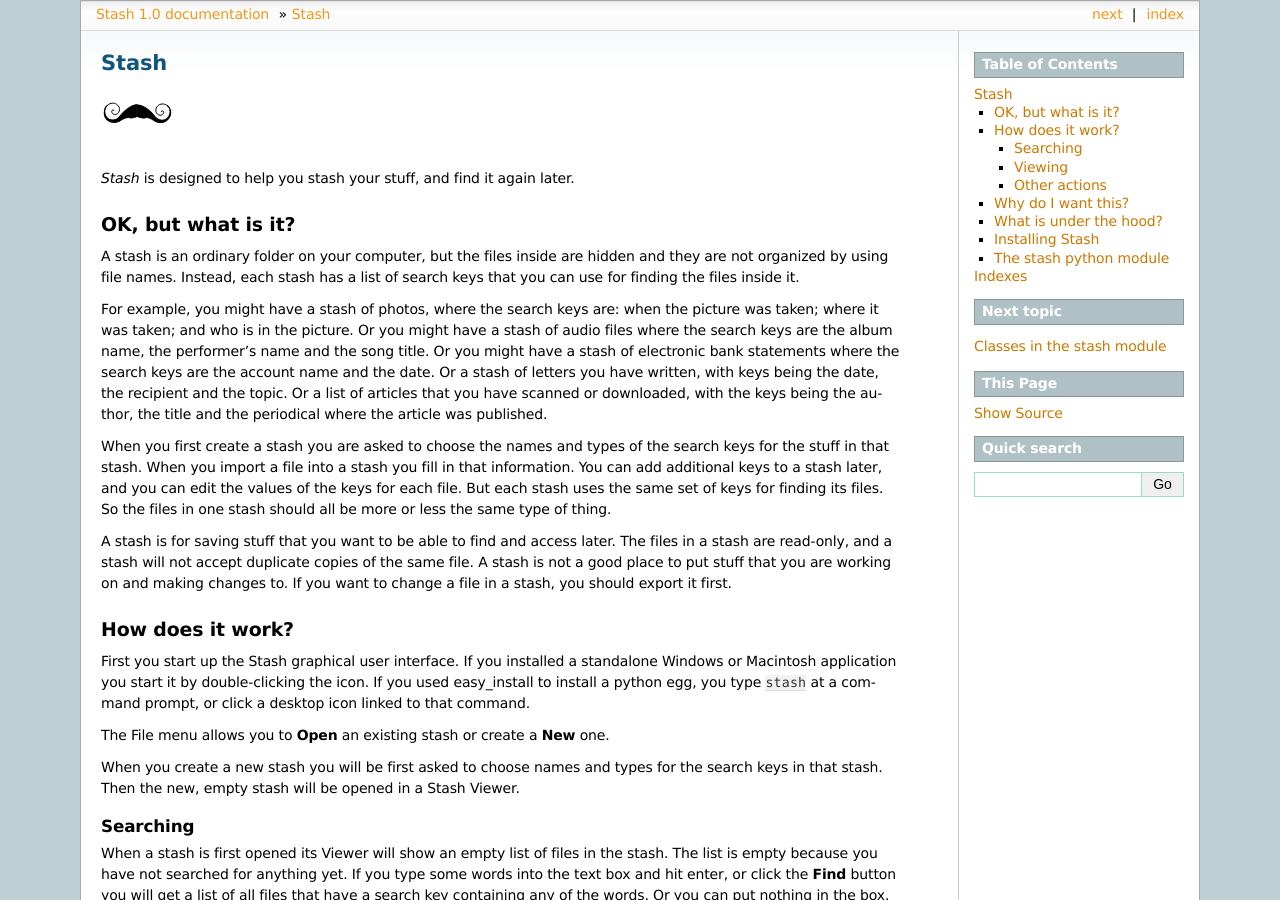
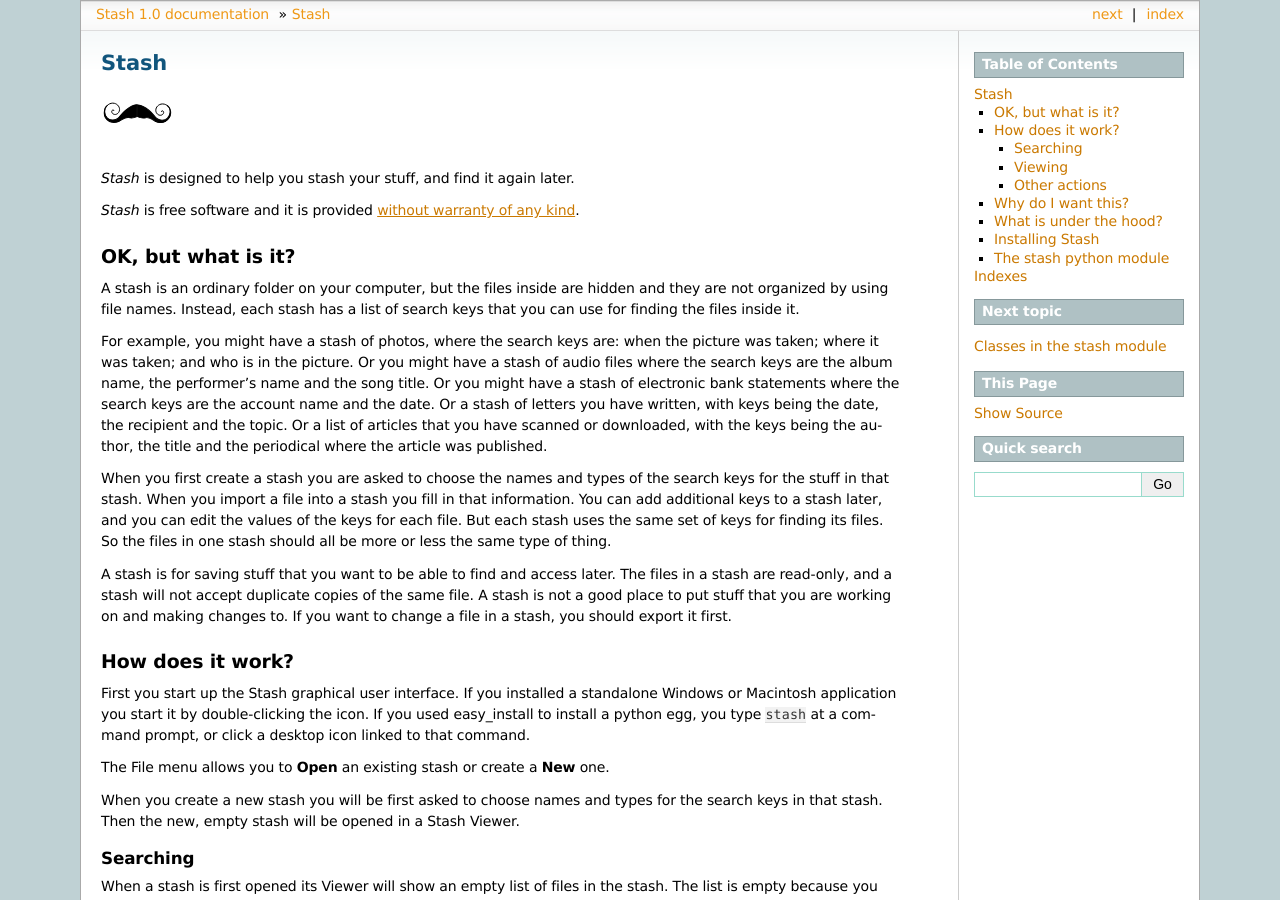
Before and after one commit to culler/stash, a Sphinx documentation site: the page built from documentation/source/index.rst, in a window 1280 px wide and 900 px high. Built offline with Sphinx 7.4.7, drawn with Linux system fonts in a browser that asks for light colours; the version number is read from the project's files by our own code.

Commit message:
minor documentation change

```diff
--- a/documentation/source/index.rst
+++ b/documentation/source/index.rst
@@ -3,6 +3,10 @@ Stash
 .. image:: stash_icon.svg
 
 *Stash* is designed to help you stash your stuff, and find it again later.
+
+*Stash* is free software and it is provided `without warranty of any kind`__.
+
+__ http://www.gnu.org/licenses/gpl-3.0-standalone.html#section15
 
 OK, but what is it?
 -----------------------------------
```
